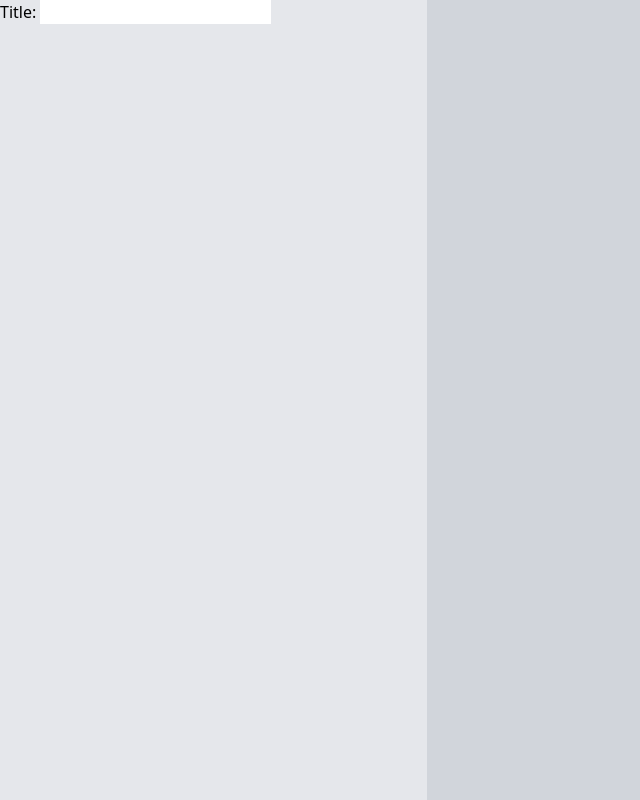
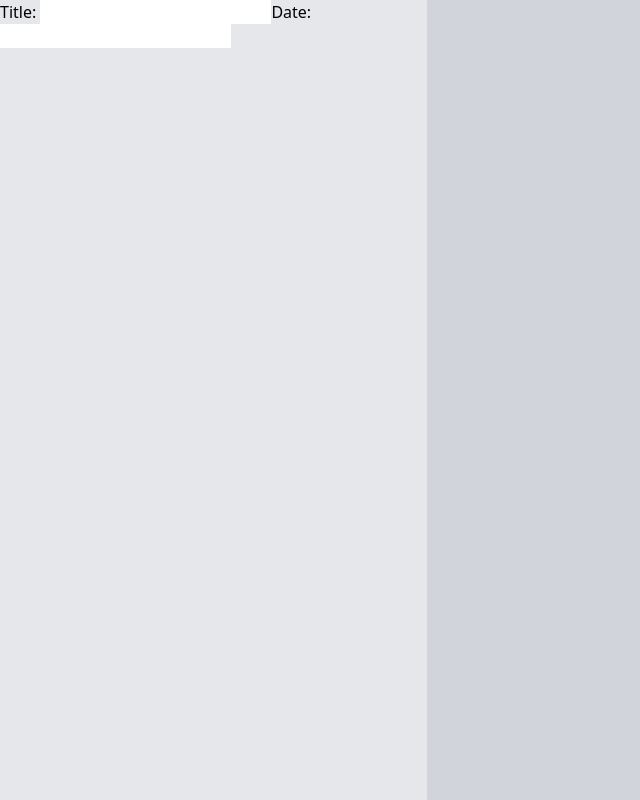
Before and after one commit to pandalexander/news-generator, a React (Vite) app in the folder news-generator/: page / in a window 1280 px wide. Shown: the whole page, without its empty margins (0-640 px from the left). Built offline with nearby package versions, Linux system fonts and the light colour scheme.

Commit message:
Add date text input with state mirroring

```diff
--- a/news-generator/src/LeftPane.jsx
+++ b/news-generator/src/LeftPane.jsx
@@ -1,10 +1,12 @@
-export default function LeftPane({ title, onChange }) {
+export default function LeftPane({ title, onTitleChange, date, onDateChange }) {
   return (
     <>
       <div className="w-1/3 bg-gray-200">
-        <h2></h2>
         <label htmlFor="input">Title: </label>
-        <input value={title} onChange={onChange}></input>
+        <input value={title} onChange={onTitleChange}></input>
+
+        <label htmlFor="input">Date: </label>
+        <input value={date} onChange={onDateChange}></input>
       </div>
     </>
   );
--- a/news-generator/src/RightPane.jsx
+++ b/news-generator/src/RightPane.jsx
@@ -1,8 +1,9 @@
-export default function RightPane({ title }) {
+export default function RightPane({ title, date }) {
   return (
     <>
       <div className="w-2/3 bg-gray-300">
         <p>{title}</p>
+        <p>{date}</p>
       </div>
     </>
   );
--- a/news-generator/src/TwoPageView.jsx
+++ b/news-generator/src/TwoPageView.jsx
@@ -5,18 +5,28 @@ import RightPane from "./RightPane";
 
 export default function TwoPaneView() {
   const [title, setTitle] = useState("");
+  const [date, setDate] = useState("");
 
   function handleTitleValueChange(e) {
     setTitle(e.target.value);
+  }
+
+  function handleDateValueChange(e) {
+    setDate(e.target.value);
   }
   return (
     <>
       <div className="flex h-screen">
         {/* Left Pane */}
-        <LeftPane title={title} onChange={handleTitleValueChange} />
+        <LeftPane
+          title={title}
+          onTitleChange={handleTitleValueChange}
+          date={date}
+          onDateChange={handleDateValueChange}
+        />
 
         {/* Right Pane */}
-        <RightPane title={title} />
+        <RightPane title={title} date={date} />
       </div>
     </>
   );
```
